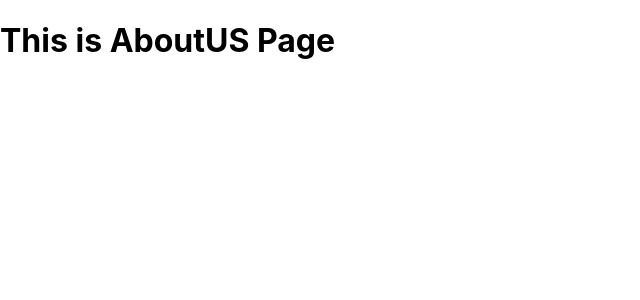
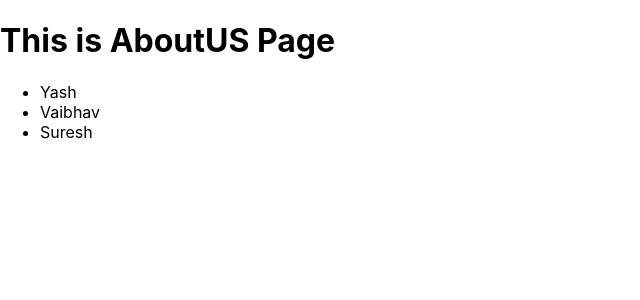
Before and after one commit to PoojaDL/NextJs-project, a Next.js app: page /about in a window 1280 px wide. Shown: the top 300 px of the page, without its empty margins (0-640 px from the left). Built offline with nearby package versions, Linux system fonts and the light colour scheme.

Commit message:
added navbar to maintain dynamic routes

```diff
--- a/pages/about/index.js
+++ b/pages/about/index.js
@@ -1,5 +1,23 @@
+import { Fragment } from "react";
+import Link from "next/link";
+
 const AboutPage = () => {
-  return <h1>This is AboutUS Page</h1>;
+  return (
+    <Fragment>
+      <h1>This is AboutUS Page</h1>
+      <ul>
+        <li>
+          <Link href="/about/1">Yash</Link>
+        </li>
+        <li>
+          <Link href="/about/2">Vaibhav</Link>
+        </li>
+        <li>
+          <Link href="/about/3">Suresh</Link>
+        </li>
+      </ul>
+    </Fragment>
+  );
 };
 
 export default AboutPage;
```
